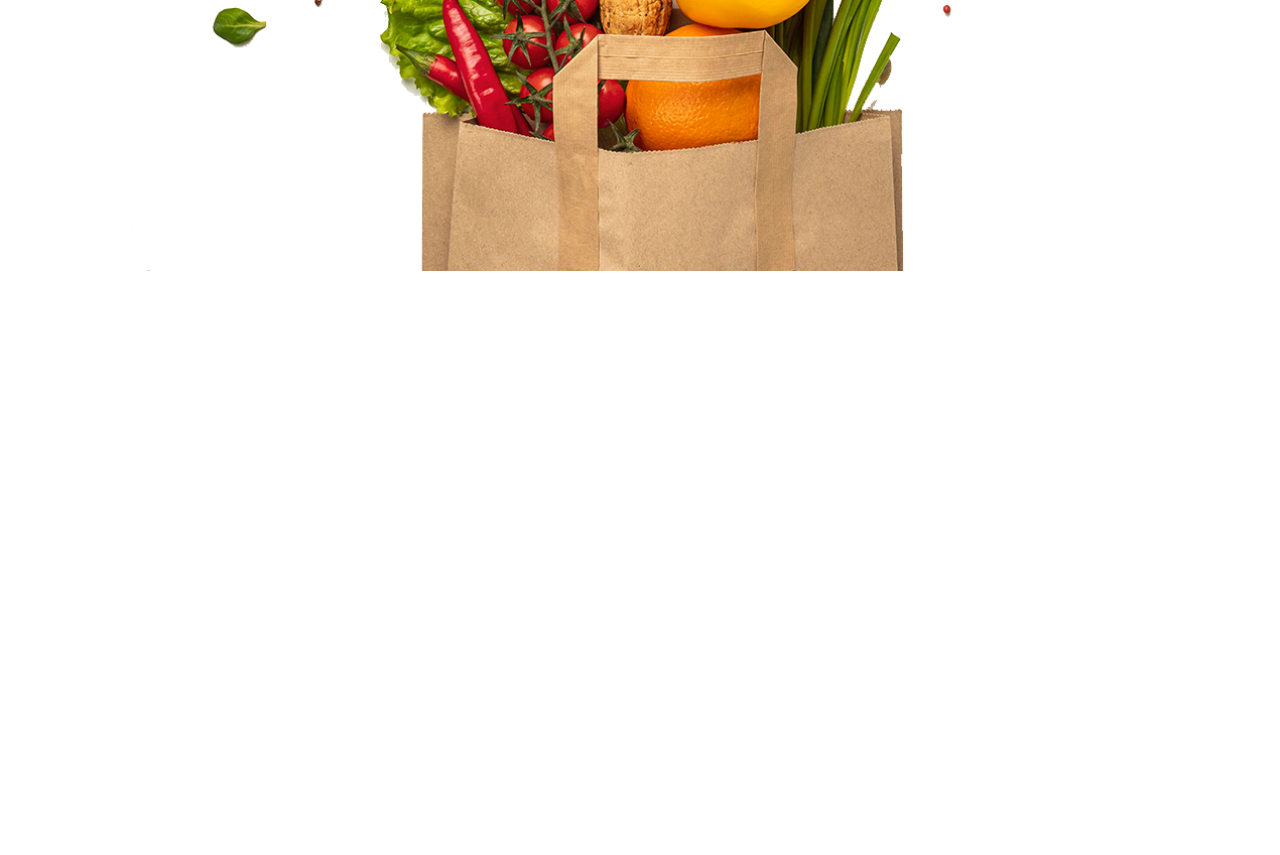
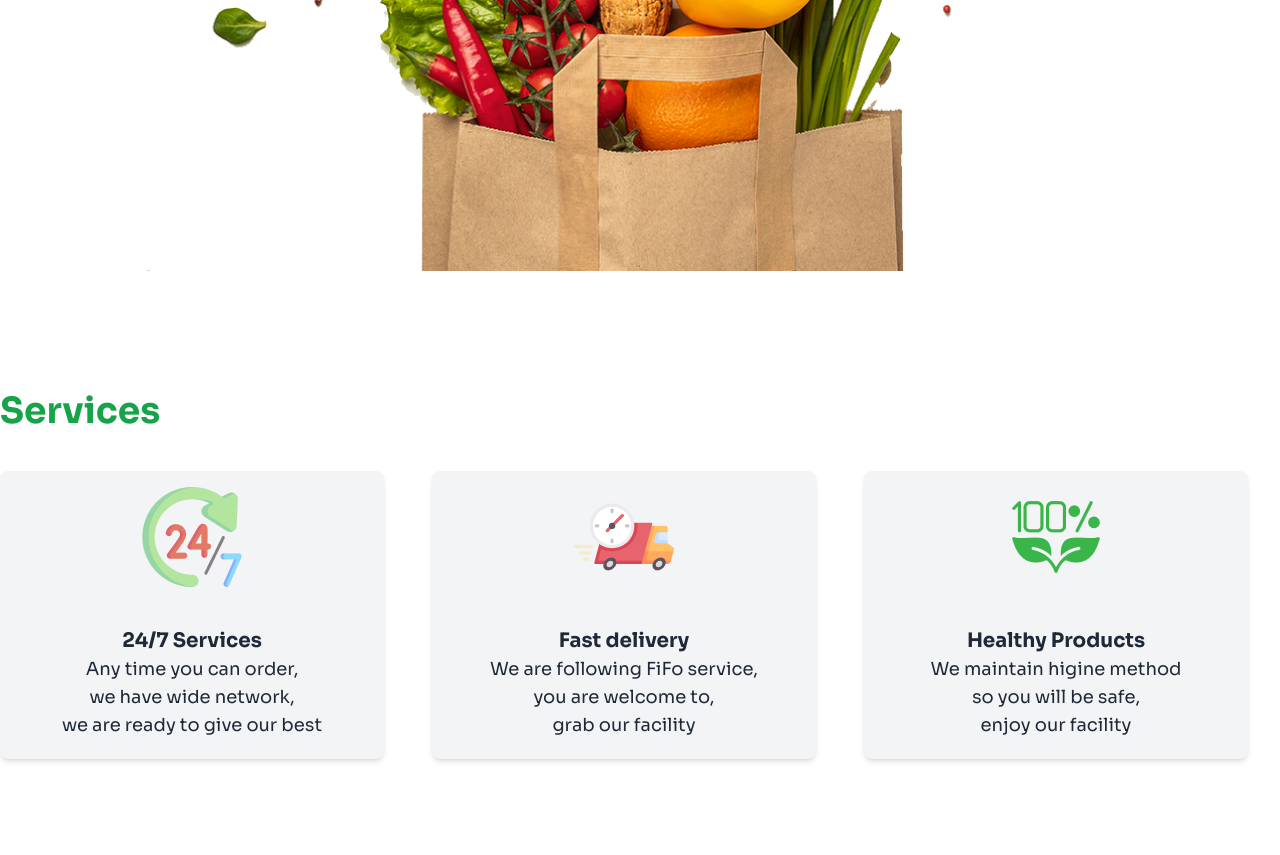
Before and after one commit to Belayet731/fresh-vegetable, a plain HTML site: page index.html in a window 1280 px wide. Shown: the part 896-1751 px from the top of the page. Before the commit the page ends 1191 px from the top, so only its background shows below. Drawn offline with nearby package versions, Linux system fonts and the light colour scheme.

Commit message:
services card updated

```diff
--- a/index.html
+++ b/index.html
@@ -32,7 +32,7 @@
       <!-- Middle: Menu Items -->
       <ul class="hidden md:flex space-x-8 text-lg font-medium">
           <li><a href="#" class="hover:text-gray-400">Product</a></li>
-          <li><a href="#" class="hover:text-gray-400">Service</a></li>
+          <li><a href="#" class="hover:text-gray-400">Services</a></li>
           <li><a href="#" class="hover:text-gray-400">Contact us</a></li>
       </ul>
 
@@ -60,6 +60,44 @@
     </div>
 
   </header>
+
+  <!--services section-->
+  <section class="py-8 lg:py-24">
+  <!-- title -->
+<div class="md:text-4xl mb-10 font-bold text-green-600"
+  <h1 class="px-3">Services</h1>
+</div>
+<!-- grid cards -->
+<div class="grid grid-cols-3 gap-x-4 text-center">
+<!-- Services Card 1 -->
+<div class="rounded-lg shadow-md bg-gray-100 w-96 h-72 overflow-hidden">
+  <img class="mx-auto pt-4" src="./images/service.png" alt="">
+  <div class="p-10">
+    <h2 class="font-bold text-xl pb-0">24/7 Services</h2>
+    <p class="text-lg">Any time you can order,<br> we have wide network,<br> we are ready to give our best</p>
+  </div>
+
+</div>
+<!-- Services Card 2 -->
+<div class="rounded-lg shadow-md bg-gray-100 w-96 h-72 overflow-hidden">
+  <img class="mx-auto pt-4" src="./images/delivery.png" alt="">
+  <div class="p-10">
+    <h2 class="font-bold text-xl pb-0">Fast delivery</h2>
+    <p class="text-lg">We are following FiFo service,<br> you are welcome to,<br> grab our facility</p>
+  </div>
+
+</div><!-- Services Card 3-->
+<div class="rounded-lg shadow-md bg-gray-100 w-96 h-72 overflow-hidden">
+  <img class="mx-auto pt-4" src="./images/healthy.png" alt="">
+  <div class="p-10">
+    <h2 class="font-bold text-xl pb-0">Healthy Products</h2>
+    <p class="text-lg">We maintain higine method <br> so you will be safe,<br> enjoy our facility</p>
+  </div>
+
+</div>
+</div>
+
+  </section>
   <main>
 
   </main>
```
